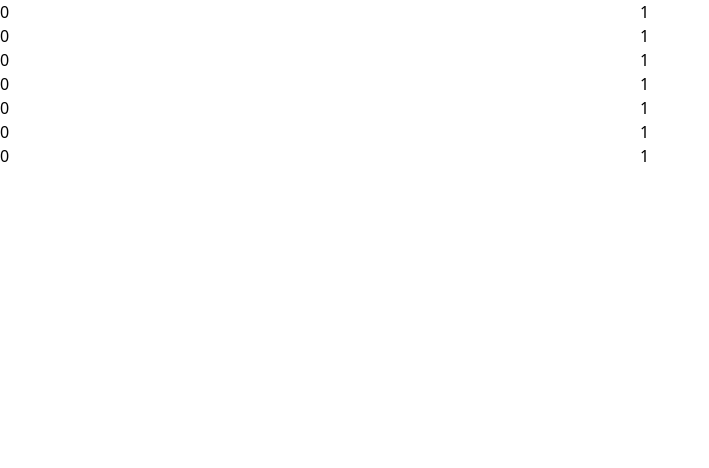
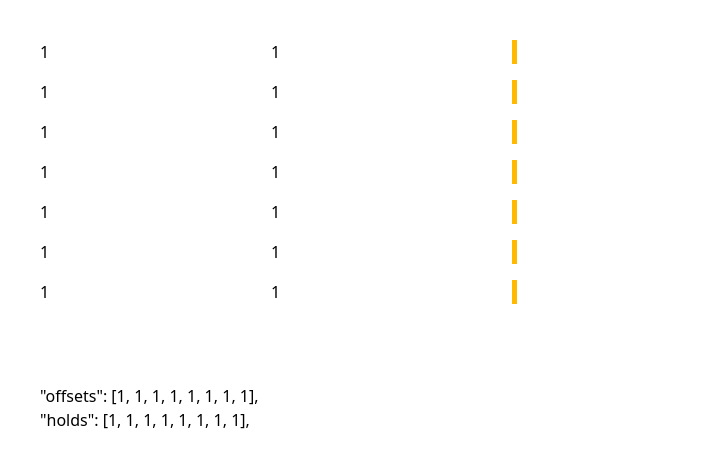
Before and after one commit to ofsound/preset-machine, a Vue app: page / in a window 1280 px wide. Shown: the top 468 px of the page, without its empty margins (0-709 px from the left). Built offline with nearby package versions, Linux system fonts and the light colour scheme.

Commit message:
Bumble out child components that can update arrays

```diff
--- a/index.html
+++ b/index.html
@@ -7,7 +7,7 @@
     <title>Vite App</title>
   </head>
   <body>
-    <div id="app"></div>
+    <div id="app" class="p-10"></div>
     <script type="module" src="/src/main.ts"></script>
   </body>
 </html>
--- a/src/App.vue
+++ b/src/App.vue
@@ -21,21 +21,19 @@ for (let index = 0; index < oscTotal; index++) {
   releases.value.push(0)
 }
 
-const activeOffsets = ref<number[]>(new Array(activeOsc).fill(0))
+const activeOffsets = ref<number[]>(new Array(activeOsc).fill(1))
 const activeHolds = ref<number[]>(new Array(activeOsc).fill(1))
 </script>
 
 <template>
   <div v-for="n in activeOsc" :key="n">
-    <AdjustmentSlider :offset="activeOffsets[n]" :hold="activeHolds[n]" />
+    <AdjustmentSlider v-model:offset="activeOffsets[n]" v-model:hold="activeHolds[n]" />
   </div>
 
-  <!-- <div>"offsets": [{{ offsets.join(', ') }}],</div> -->
-  <!-- <div>"attacks": [{{ attacks.join(', ') }}],</div>
-  <div>"decays": [{{ decays.join(', ') }}],</div>
-  <div>"sustains": [{{ sustains.join(', ') }}],</div> -->
-  <!-- <div>"holds": [{{ holds.join(', ') }}],</div> -->
-  <!-- <div>"releases": [{{ releases.join(', ') }}],</div> -->
+  <br />
+
+  <div>"offsets": [{{ activeOffsets.join(', ') }}],</div>
+  <div>"holds": [{{ activeHolds.join(', ') }}],</div>
 </template>
 
 <style scoped></style>
--- a/src/components/AdjustmentSlider.vue
+++ b/src/components/AdjustmentSlider.vue
@@ -1,13 +1,20 @@
 <script setup lang="ts">
-defineProps<{
-  offset: number
-  hold: number
-}>()
+const offset = defineModel('offset')
+const hold = defineModel('hold')
 </script>
 
 <template>
-  <div class="flex">
-    <div class="h-3/5 w-3/5">{{ offset }}</div>
-    <div class="h-3/5 w-3/5">{{ hold }}</div>
+  <div class="mb-4 flex">
+    <input type="text" v-model="offset" />
+    <input type="text" v-model="hold" />
+
+    <div class="segment bg-amber-400"></div>
   </div>
 </template>
+
+<style scoped>
+.segment {
+  margin-left: v-bind(offset * 10 + 'px');
+  width: v-bind(hold * 5 + 'px');
+}
+</style>
```
